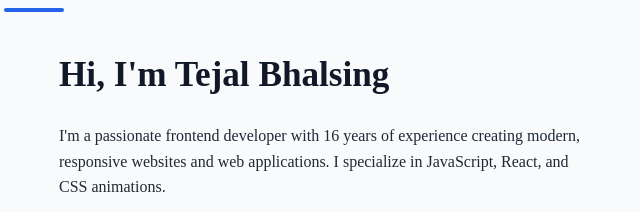
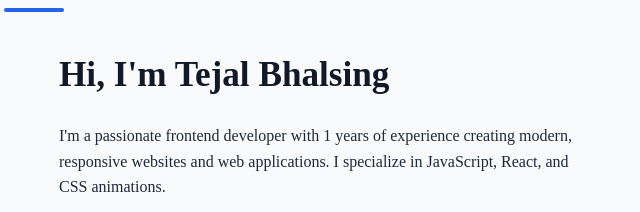
Before and after one commit to TejalBhalsing/portfolio, a plain HTML site: page index.html in a window 1280 px wide. Shown: the part 2530-2742 px from the top of the page, 606-1246 px from the left. Drawn offline with Linux system fonts and the light colour scheme.

Commit message:
Update index.html
index.html

```diff
--- a/index.html
+++ b/index.html
@@ -915,7 +915,7 @@
                 </div>
                 <div class="about-text">
                     <h2>Hi, I'm Tejal Bhalsing</h2>
-                    <p>I'm a passionate frontend developer with 16 years of experience creating modern, responsive websites and web applications. I specialize in JavaScript, React, and CSS animations.</p>
+                    <p>I'm a passionate frontend developer with 1 years of experience creating modern, responsive websites and web applications. I specialize in JavaScript, React, and CSS animations.</p>
                     <p>My approach combines technical expertise with an eye for design, ensuring that the websites I build are not only functional but also visually appealing and user-friendly.</p>
                     <p>When I'm not coding, you can find me hiking, reading tech blogs, or experimenting with new web technologies.</p>
                     <div class="about-stats">
```
